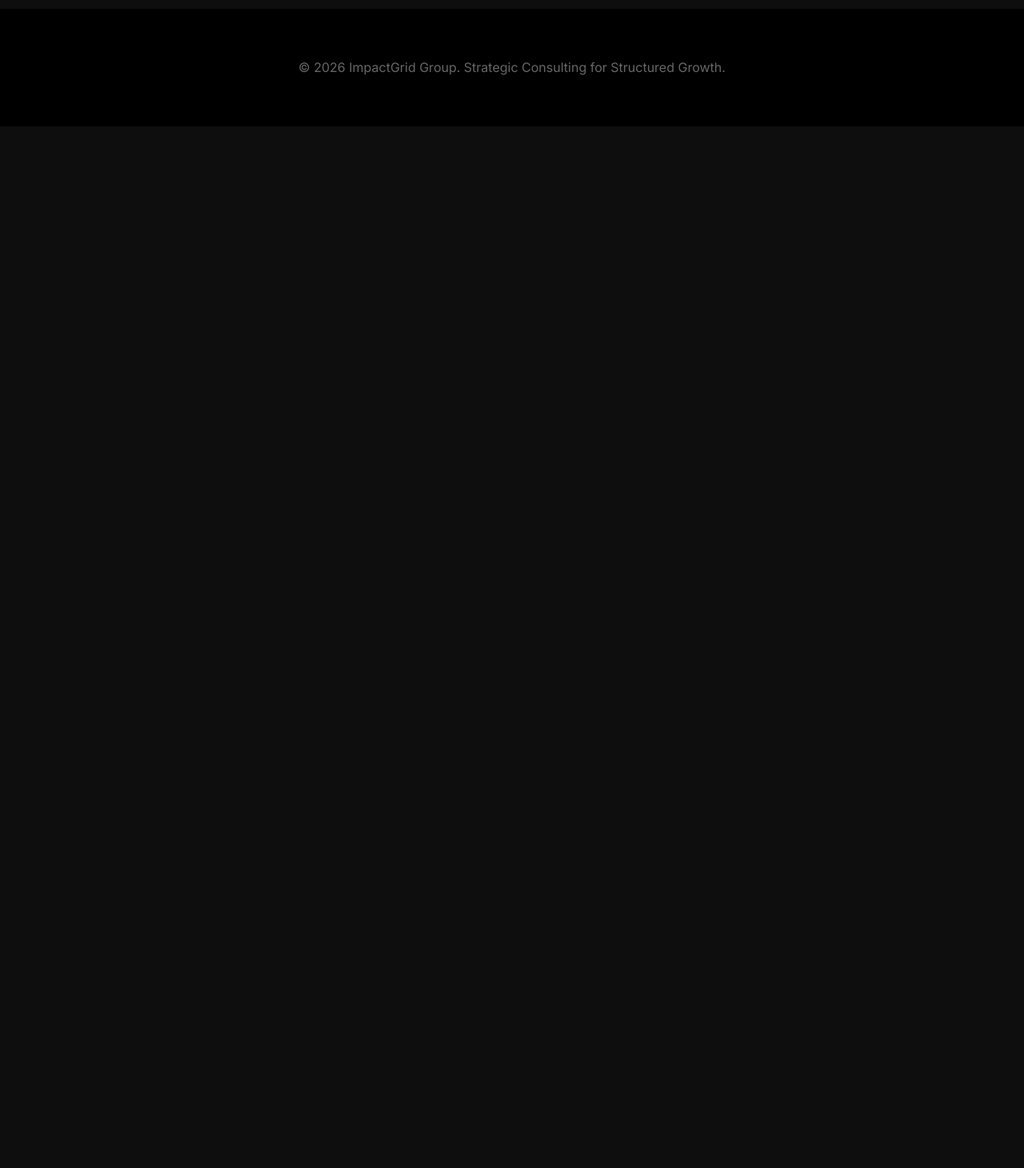
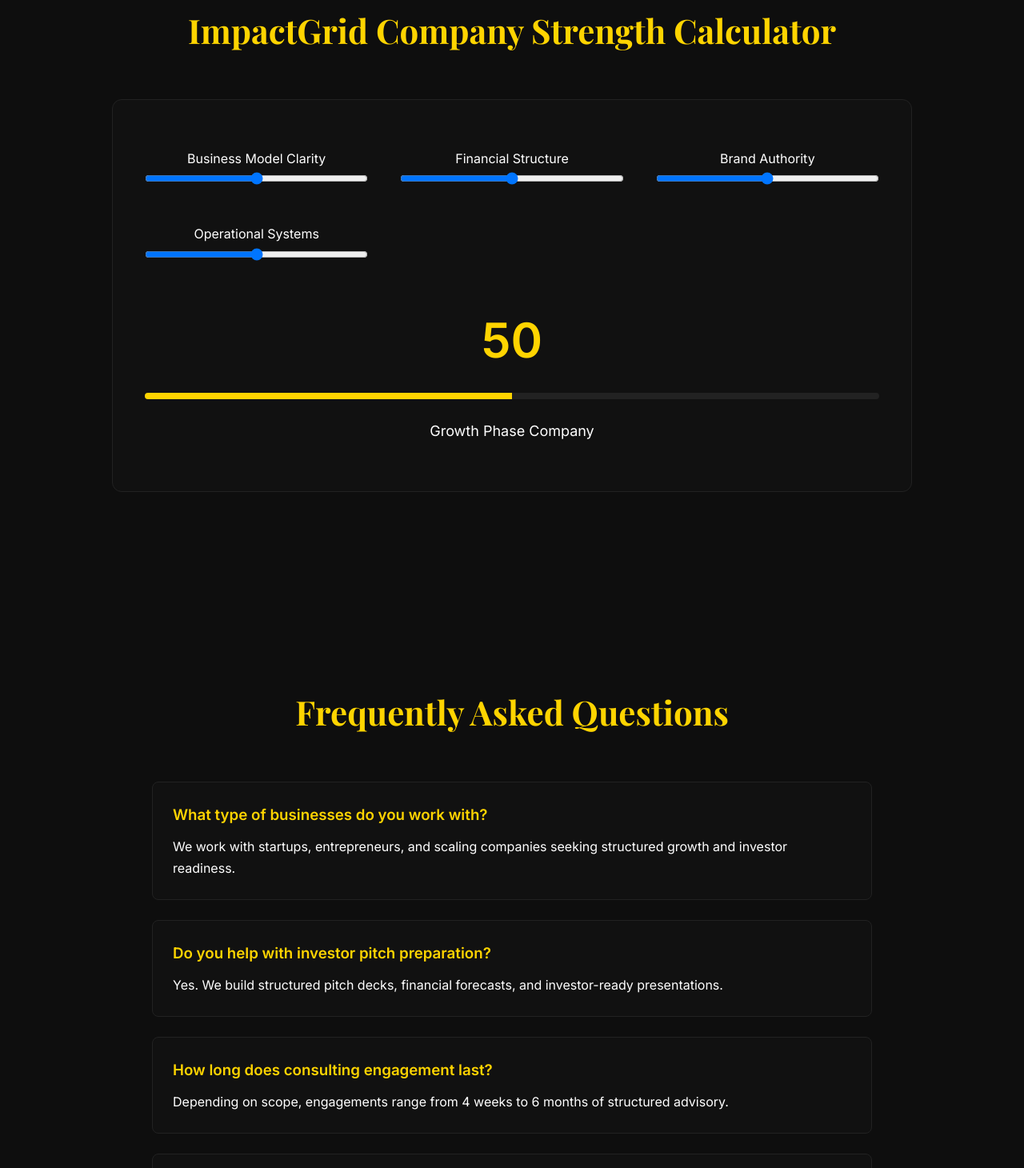
Before and after one commit to donmoyero/ImpactGrid-Group, a plain HTML site: page index.html in a window 1280 px wide. Shown: the part 1340-2800 px from the top of the page at 80% size. Before the commit the page ends 1498 px from the top, so only its background shows below. Drawn offline with nearby package versions, Linux system fonts and the light colour scheme.

Commit message:
Update index.html

```diff
--- a/index.html
+++ b/index.html
@@ -34,11 +34,6 @@ z-index:1000;
 
 .logo img{height:80px;}
 
-.nav-links{
-display:flex;
-align-items:center;
-}
-
 .nav-links a{
 color:#bbb;
 margin-left:50px;
@@ -47,12 +42,9 @@ font-weight:500;
 transition:0.3s;
 }
 
-.nav-links a:hover{
-color:#FFD400;
-}
+.nav-links a:hover{color:#FFD400;}
 
-/* HERO WITH EARTH */
-
+/* HERO */
 header{
 position:relative;
 min-height:100vh;
@@ -72,18 +64,11 @@ top:0;
 left:0;
 width:100%;
 height:100%;
-background:linear-gradient(
-to bottom,
-rgba(0,0,0,0.85),
-rgba(0,0,0,0.75),
-rgba(0,0,0,0.90)
-);
+background:linear-gradient(to bottom,rgba(0,0,0,0.85),rgba(0,0,0,0.75),rgba(0,0,0,0.9));
 z-index:1;
 }
 
-header h1,
-header p,
-header button{
+header h1, header p, header button{
 position:relative;
 z-index:2;
 }
@@ -112,29 +97,99 @@ font-weight:600;
 transition:0.3s;
 }
 
-button:hover{
-background:white;
-}
+button:hover{background:white;}
 
-/* SECTION PREVIEW */
-.preview-section{
+section{
 padding:120px 20px;
 text-align:center;
 }
 
-.preview-section h2{
+h2{
 font-size:42px;
 color:#FFD400;
-margin-bottom:40px;
+margin-bottom:50px;
 font-family:'Playfair Display',serif;
 }
 
-.preview-text{
-max-width:800px;
+.intro{
+max-width:900px;
 margin:auto;
 color:#bbb;
 font-size:18px;
+}
+
+/* CALCULATOR */
+#impact-calculator{
+background:#111;
+padding:60px 40px;
+border-radius:12px;
+border:1px solid #222;
+max-width:1000px;
+margin:auto;
+}
+
+.calc-grid{
+display:grid;
+grid-template-columns:repeat(auto-fit,minmax(250px,1fr));
+gap:40px;
 margin-bottom:40px;
+}
+
+.calc-item input[type=range]{width:100%;}
+
+.score-display{
+font-size:60px;
+color:#FFD400;
+font-weight:700;
+margin-top:20px;
+}
+
+.progress-bar{
+width:100%;
+height:8px;
+background:#222;
+border-radius:4px;
+margin-top:15px;
+overflow:hidden;
+}
+
+.progress-fill{
+height:100%;
+width:0%;
+background:#FFD400;
+transition:0.5s;
+}
+
+.performance-tier{
+margin-top:25px;
+font-size:18px;
+}
+
+/* FAQ */
+.faq-container{
+max-width:900px;
+margin:auto;
+text-align:left;
+}
+
+.faq-item{
+margin-bottom:25px;
+padding:25px;
+background:#111;
+border:1px solid #222;
+border-radius:8px;
+}
+
+.faq-item h3{
+color:#FFD400;
+margin-bottom:10px;
+}
+
+/* CONTACT */
+.contact-section{
+background:#111;
+border-top:1px solid #222;
+border-bottom:1px solid #222;
 }
 
 footer{
@@ -177,11 +232,8 @@ button{width:100%;}
 
 <nav>
 <div class="logo">
-<a href="index.html">
-<img src="logo.png" alt="IMPACTGRID Logo">
-</a>
+<a href="index.html"><img src="logo.png" alt="IMPACTGRID Logo"></a>
 </div>
-
 <div class="nav-links">
 <a href="about.html">About</a>
 <a href="services.html">Services</a>
@@ -192,24 +244,94 @@ button{width:100%;}
 <header>
 <h1>Building Structured Companies That Scale With Precision</h1>
 <p>Business Strategy • Brand Positioning • Financial Forecasting • Digital Authority</p>
-<button onclick="window.location.href='services.html'">
-Explore Services
-</button>
+<button onclick="window.location.href='services.html'">Explore Services</button>
 </header>
 
-<section class="preview-section">
+<section>
 <h2>Strategic Consulting Built For Scale</h2>
-<p class="preview-text">
-ImpactGrid Group transforms startups and scaling companies into structured, investment-ready, and digitally authoritative enterprises through business architecture, financial modeling, and brand positioning.
+<p class="intro">
+ImpactGrid Group transforms startups and scaling companies into structured, investment-ready enterprises through business architecture, financial modeling, and digital positioning.
 </p>
-<button onclick="window.location.href='about.html'">
-Learn More About Us
-</button>
+</section>
+
+<section>
+<h2>ImpactGrid Company Strength Calculator</h2>
+
+<div id="impact-calculator">
+<div class="calc-grid">
+<div class="calc-item"><label>Business Model Clarity</label><input type="range" min="0" max="100" value="50" id="modelScore"></div>
+<div class="calc-item"><label>Financial Structure</label><input type="range" min="0" max="100" value="50" id="financeScore"></div>
+<div class="calc-item"><label>Brand Authority</label><input type="range" min="0" max="100" value="50" id="brandScore"></div>
+<div class="calc-item"><label>Operational Systems</label><input type="range" min="0" max="100" value="50" id="opsScore"></div>
+</div>
+
+<div class="score-display" id="totalScore">50</div>
+<div class="progress-bar"><div class="progress-fill" id="progressFill"></div></div>
+<div class="performance-tier" id="performanceTier">Growth Phase Company</div>
+</div>
+</section>
+
+<section>
+<h2>Frequently Asked Questions</h2>
+
+<div class="faq-container">
+
+<div class="faq-item">
+<h3>What type of businesses do you work with?</h3>
+<p>We work with startups, entrepreneurs, and scaling companies seeking structured growth and investor readiness.</p>
+</div>
+
+<div class="faq-item">
+<h3>Do you help with investor pitch preparation?</h3>
+<p>Yes. We build structured pitch decks, financial forecasts, and investor-ready presentations.</p>
+</div>
+
+<div class="faq-item">
+<h3>How long does consulting engagement last?</h3>
+<p>Depending on scope, engagements range from 4 weeks to 6 months of structured advisory.</p>
+</div>
+
+<div class="faq-item">
+<h3>Is the calculator score used in consulting?</h3>
+<p>Yes. The ImpactGrid Calculator is part of our diagnostic process to evaluate company strength.</p>
+</div>
+
+</div>
+</section>
+
+<section class="contact-section">
+<h2>Contact Us For Consulting</h2>
+<p class="intro">
+Ready to structure your business for scalable growth? Book a consultation session and start building with precision.
+</p>
+<button onclick="window.location.href='contact.html'">Schedule Consultation</button>
 </section>
 
 <footer>
 © 2026 ImpactGrid Group. Strategic Consulting for Structured Growth.
 </footer>
 
+<script>
+const sliders=document.querySelectorAll("input[type=range]");
+const totalScore=document.getElementById("totalScore");
+const progressFill=document.getElementById("progressFill");
+const performanceTier=document.getElementById("performanceTier");
+
+function updateScore(){
+let total=0;
+sliders.forEach(slider=>total+=parseInt(slider.value));
+let avg=Math.round(total/sliders.length);
+totalScore.textContent=avg;
+progressFill.style.width=avg+"%";
+
+if(avg<40){performanceTier.textContent="Early Stage Structure";}
+else if(avg<70){performanceTier.textContent="Growth Phase Company";}
+else{performanceTier.textContent="High-Impact Enterprise";}
+}
+
+sliders.forEach(slider=>slider.addEventListener("input",updateScore));
+updateScore();
+</script>
+
 </body>
 </html>
```
